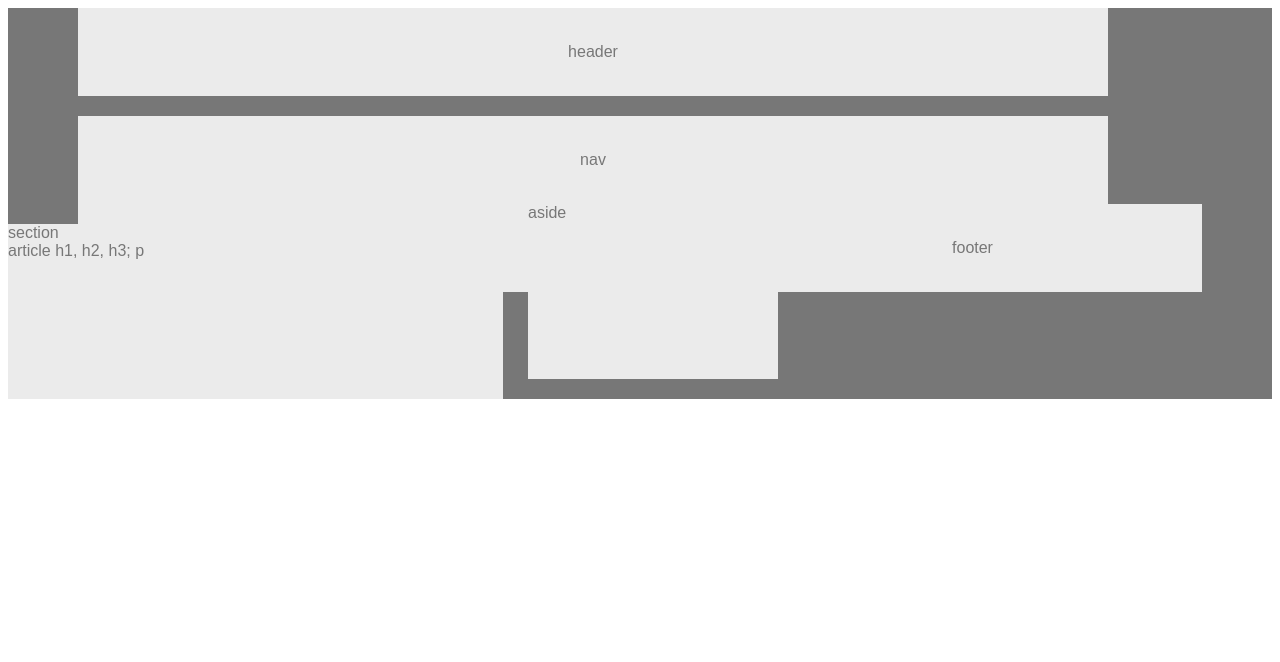
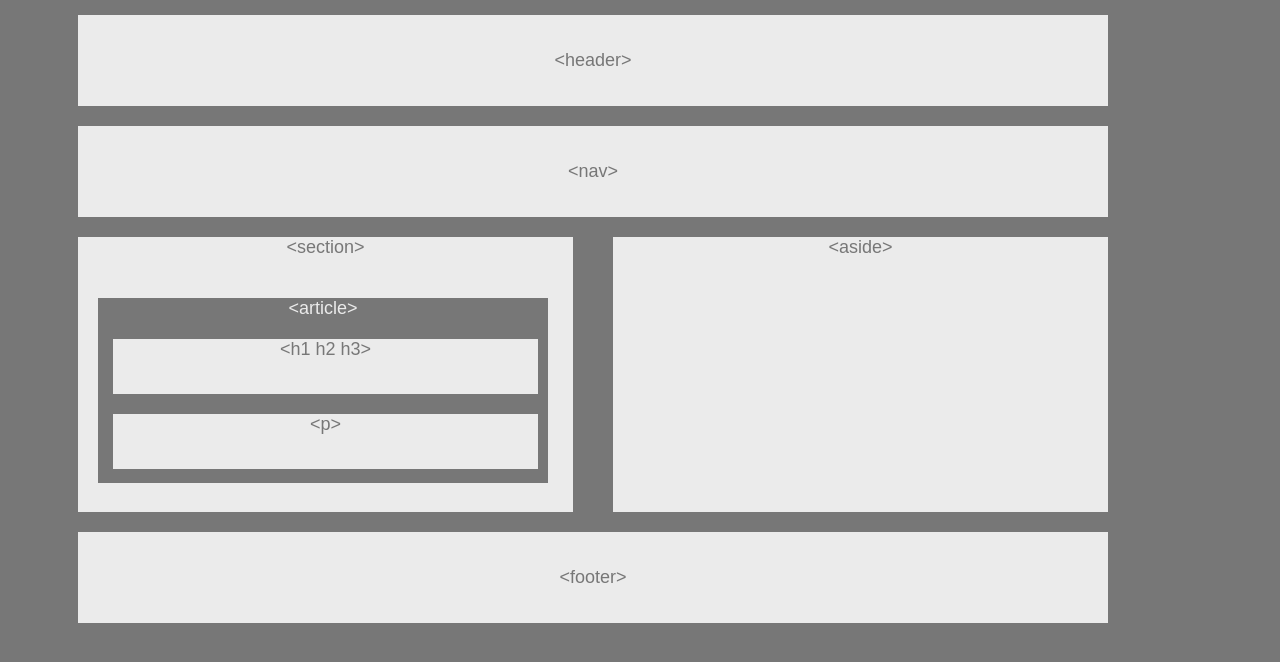
Before and after one commit to nellie-geek/HW-Wireframe, a plain HTML site: page index.html in a window 1280 px wide. Drawn offline with Linux system fonts and the light colour scheme.

Commit message:
Completed version.

```diff
--- a/index.html
+++ b/index.html
@@ -2,30 +2,45 @@
 <html lang="en-us">
     <head>
         <meta charset="UTF-8">
-        <title>HW Wireframe</title>
-        <link rel="stylesheet" type="text/css" href="style.css">
+        <link rel="stylesheet" href="style.css">
+        <title>HW Wireframe take2</title>
     </head>
 
     <body>
+        <header>
+            &lt;header&gt;
+        </header>
 
-        <div class="wrapper clearfix" >
-            <header>header</header>
-            <nav>nav</nav>
+        <nav>
+            &lt;nav&gt;
+        </nav>
 
-            <section id= "section">
-                section
-                <div class="article">
-                    <article>article
-                    <head>h1, h2, h3;</head>
-                    p
-                    </article>
-                </div>
+        <section class="section clearfix">
+            &lt;section&gt;
+
+            <section id="article">
+                &lt;article&gt;
+
+                <section id="headline">
+                     &lt;h1 h2 h3&gt;
+                </section>
+
+                <section id="p">
+                    &lt;p&gt;
+                </section>
             </section>
 
-            <aside>aside</aside>
-            <footer>footer</footer>
+        </section>
 
-        </div>
+        <aside id="aside">
+            &lt;aside&gt;
+        </aside>
+
+        <footer id="footer">
+            &lt;footer&gt;
+        </footer>
+
+        <!-- nav, section, aside, footer, article, h123, p, -->
     </body>
 
 </html>
--- a/style.css
+++ b/style.css
@@ -1,32 +1,22 @@
-.clearfix::after {
+.clearfix::after{
     content: "";
     display: block;
     clear: both;
 }
 
-.wrapper{
+body{
     font-family: Arial, Helvetica, sans-serif;
+    color: #777;
     background: #777;
-    width: 100%;
-    margin: 0;
+    font-size: 18px;
+    text-align: center;
 
 }
 
-.content{
+header{
     background: #ebebeb;
     width: 960px;
-    color: #777;
-    height: 40px;
-    padding: 25px;
-    position: relative;
-}
-
-header{
-    top: 10px;
-    color: #777;
-    background: #ebebeb;
-    width: 960px;
-    margin-top: 0;
+    margin-top: 15px;
     margin-left: 70px;
     margin-right: 70px;
     padding: 35px;
@@ -34,43 +24,72 @@ header{
 }
 
 nav{
-    color: #777;
     background: #ebebeb;
     width: 960px;
+    margin-top: 15px;
+    margin-left: 70px;
+    margin-right: 70px;
+    padding: 35px;
+    margin-top: 20px;
+    text-align: center;
+}
+
+section{
+    background: #ebebeb;
+    margin-top: 20px;
+    width: 495px;
+    height: 275px;
+    margin-left: 70px;
+    float: left;
+
+}
+
+#article{
+    background: #777;
+    color: #ebebeb;
+    margin-top: 40px;
+    width: 450px;
+    margin-left: 20px;
+    height: 185px;
+    float: left;
+
+}
+
+#headline{
+    float: left;
+    width: 425px;
+    margin-left: 15px;
+    height: 55px;
+    color: #777;
+
+}
+
+#p{
+    float: left;
+    width: 425px;
+    margin-left: 15px;
+    height: 55px;
+    color: #777;
+}
+
+#aside{
+    background: #ebebeb;
+    color: #777;
+    width: 495px;
+    height: 275px;
+    float: left;
+    margin-left: 40px;
+    margin-top: 20px;
+
+}
+
+footer{
+    background: #ebebeb;
+    width: 960px;
+    margin-top: 315px;
     margin-left: 70px;
     margin-right: 70px;
     padding: 35px;
     text-align: center;
-    margin-top: 20px;
 
 }
-
-#section{
-    width: 495px;
-    background: #ebebeb;
-    color: #777;
-    float: left;
-    margin-top: 20px;
-    width: 495px;
-    height: 175px;
-
-}
-
-aside{
-    color: #777;
-    background: #ebebeb;
-    width: 250px;
-    height: 175px;
-    float: left;
-    margin-left: 25px;
-}
-
-footer{
-    color: #777;
-    background: #ebebeb;
-    margin-left: 70px;
-    margin-right: 70px;
-    padding: 35px;
-    text-align: center;
-    bottom: 35px;
-}
```
